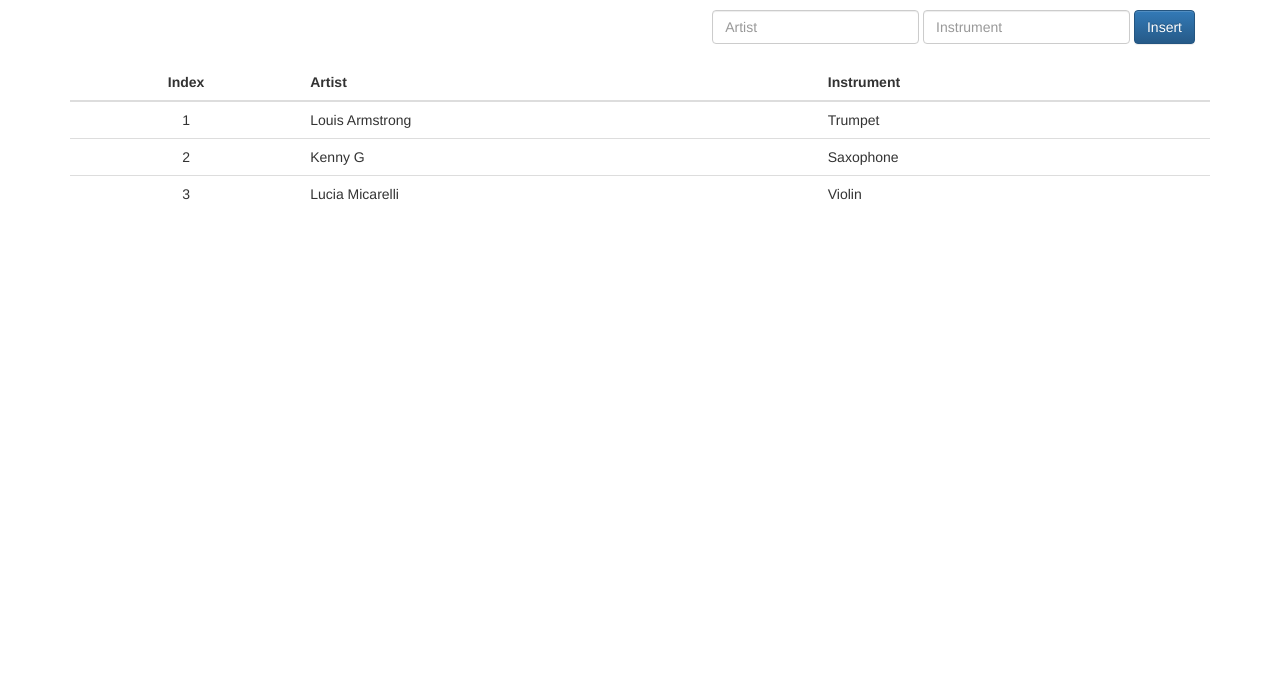
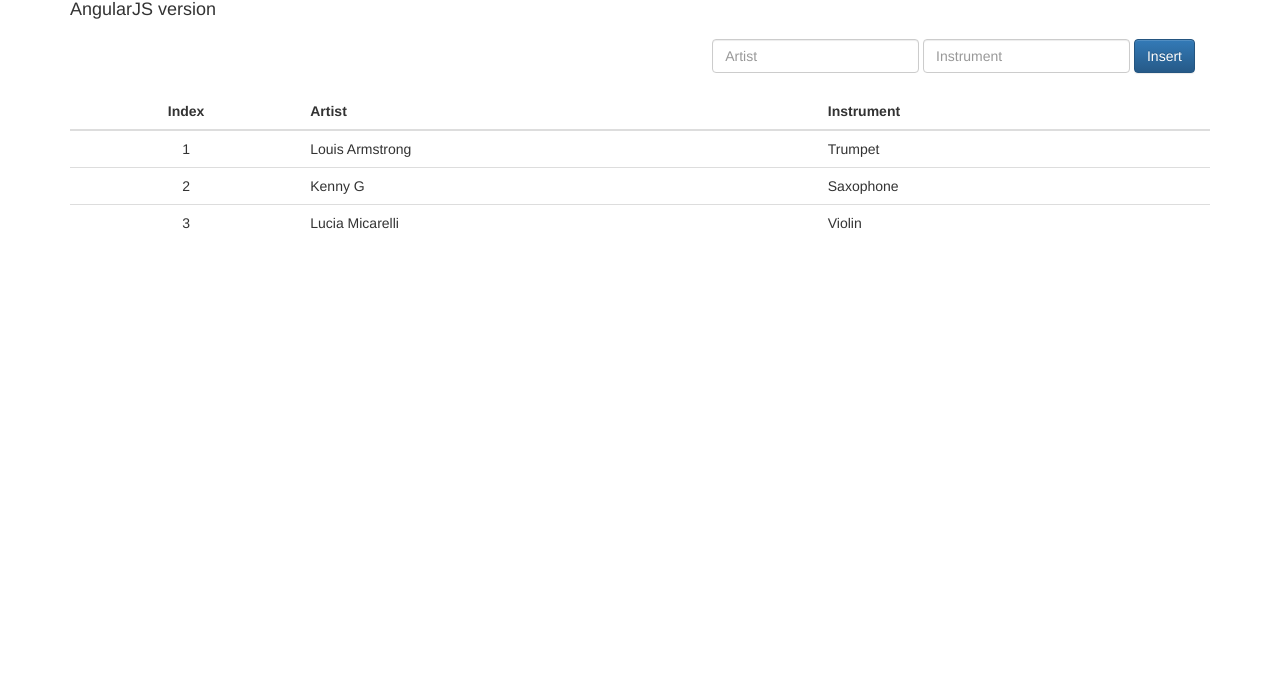
Before and after one commit to vhnam/sample-angular, a website: page angular-binding/index.html in a window 1280 px wide. Shown: the part 120-800 px from the top of the page. Drawn offline with nearby package versions, Linux system fonts and the light colour scheme.

Commit message:
edit view of angular-binding project.

```diff
--- a/angular-binding/index.html
+++ b/angular-binding/index.html
@@ -9,6 +9,7 @@
         <meta name="author" content="Hoai Nam Vo">
 
         <title>AngularJS - Binding</title>
+        <link rel="shortcut icon" href="/public/favicon.png">
 
         <!-- Style sheet -->
         <link rel="stylesheet" href="/public/components/bootstrap/dist/css/bootstrap.min.css">
@@ -38,6 +39,7 @@
             <div class="container">
                 <!-- Title -->
                 <h1>My favorite soloists</h1>
+                <h4 class="description">AngularJS version</h4>
 
                 <!-- Form -->
                 <div class="form-management" ng-controller="FormController">
```
